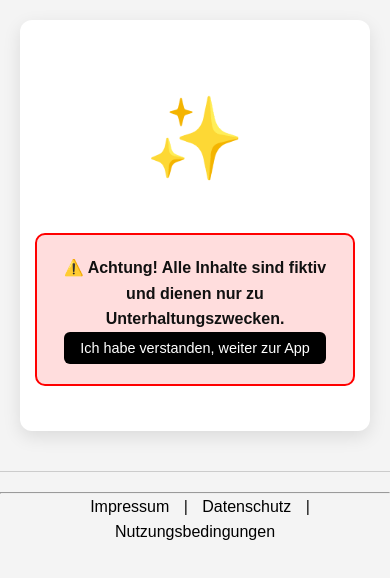
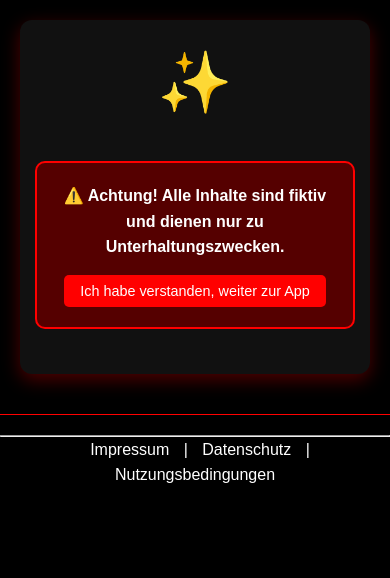
Before and after one commit to SCP-Foundation-System/WebApp, a plain HTML site: page index.html in a window 390 px wide. Drawn offline with Linux system fonts and the light colour scheme.

Commit message:
Update index.html

```diff
--- a/index.html
+++ b/index.html
@@ -15,32 +15,106 @@
   <!-- CSS -->
   <link rel="stylesheet" href="style.css" />
   <style>
-    /* Extra Styling für Logo und Warnhinweis */
-    .logo {
-      font-size: 80px; /* Größe des Emojis wie Logo */
-      text-align: center;
-      margin-top: 40px;
+    /* Hintergrund und Textfarben */
+    body {
+      background-color: #000; /* Schwarz dominierend */
+      color: #fff; /* Weißer Text */
     }
 
+    .app {
+      max-width: 900px;
+      margin: 40px auto;
+      padding: 20px;
+      background-color: #111; /* Dunkler Container */
+      border-radius: 12px;
+      box-shadow: 0 6px 18px rgba(255,0,0,0.3); /* leicht roter Schatten */
+      text-align: center;
+    }
+
+    .logo {
+      font-size: 80px;
+      margin-bottom: 20px;
+    }
+
+    /* Warnhinweis */
     .warning {
-      background-color: #ffdddd;
+      background-color: #550000; /* dunkles Rot */
       border: 2px solid #ff0000;
       padding: 20px;
       margin: 30px auto;
       max-width: 600px;
       border-radius: 10px;
-      text-align: center;
       font-weight: bold;
+      color: #fff;
+    }
+
+    .warning button {
+      background-color: #ff0000;
+      color: #fff;
+      border: none;
+      padding: 10px 20px;
+      border-radius: 5px;
+      cursor: pointer;
+      margin-top: 15px;
+      font-size: 1em;
+      transition: 0.3s;
+    }
+
+    .warning button:hover {
+      background-color: #cc0000;
     }
 
     .button-group {
-      display: none; /* Buttons zunächst verstecken */
+      display: none;
       margin-top: 30px;
-      text-align: center;
     }
 
     .button-group button {
       margin: 10px;
+      background-color: #ff0000;
+      color: #fff;
+      border: none;
+      padding: 10px 20px;
+      border-radius: 5px;
+      cursor: pointer;
+      font-size: 1em;
+      transition: 0.3s;
+    }
+
+    .button-group button:hover {
+      background-color: #cc0000;
+    }
+
+    footer {
+      text-align: center;
+      margin-top: 40px;
+      padding-top: 20px;
+      border-top: 1px solid #ff0000;
+    }
+
+    footer a {
+      text-decoration: none;
+      color: #fff;
+      margin: 0 10px;
+      transition: color 0.3s ease;
+    }
+
+    footer a:hover {
+      color: #ff0000;
+    }
+
+    @media (max-width: 600px) {
+      .app {
+        margin: 20px;
+        padding: 15px;
+      }
+      .logo {
+        font-size: 60px;
+      }
+      .button-group button, .warning button {
+        padding: 8px 16px;
+        font-size: 0.9em;
+      }
     }
   </style>
 </head>
```
